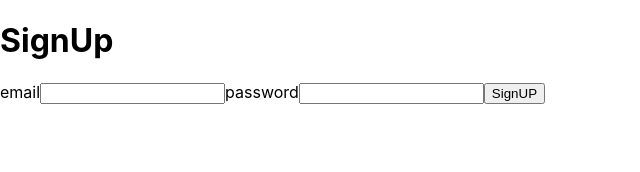
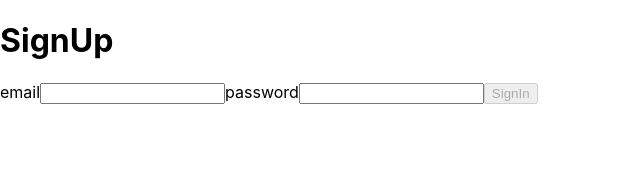
Before and after one commit to LireEruel/wanted-pre-onboarding-frontend, a React (Create React App) app: page /signup in a window 1280 px wide. Shown: the top 172 px of the page, without its empty margins (0-640 px from the left). Built offline with nearby package versions, Linux system fonts and the light colour scheme.

Commit message:
Assignment 1, 2 충족

```diff
--- a/src/pages/SignIn/SignIn.jsx
+++ b/src/pages/SignIn/SignIn.jsx
@@ -1,10 +1,11 @@
 import { requestSignIn } from "api/api";
-import { useState } from "react";
+import { useState, useEffect } from "react";
 import swal from "sweetalert";
 
 function SignIn() {
   const [email, setEmail] = useState("");
   const [password, setPassword] = useState("");
+  const [disabled, setDisabled] = useState(true);
   const trySignIn = async () => {
     const signupResult = await requestSignIn(email, password);
     if (signupResult.succses) {
@@ -17,16 +18,38 @@ function SignIn() {
       text: signupResult.message,
     });
   };
+
+  useEffect(() => {
+    if (email.search("@") > -1 && password.length > 7) {
+      setDisabled(false);
+    } else {
+      setDisabled(true);
+    }
+  }, [email, password]);
   return (
     <div>
       <h1>SignIn</h1>
-      <label>email</label>
-      <input type="email" name="email" value={email} onChange={(e) => setEmail(e.target.value)}></input>
-      <label>password</label>
-      <input type="password" name="password" value={password} onChange={(e) => setPassword(e.target.value)}></input>
-      <button type="submit" onClick={trySignIn}>
-        SignIn
-      </button>
+      <form>
+        <label>email</label>
+        <input
+          type="email"
+          data-testid="email-input"
+          name="email"
+          value={email}
+          onChange={(e) => setEmail(e.target.value)}
+        />
+        <label>password</label>
+        <input
+          type="password"
+          data-testid="password-input"
+          name="password"
+          value={password}
+          onChange={(e) => setPassword(e.target.value)}
+        />
+        <button data-testid="signin-button" type="submit" disabled={disabled} onClick={trySignIn}>
+          SignIn
+        </button>
+      </form>
     </div>
   );
 }
--- a/src/pages/SignUp/SignUp.jsx
+++ b/src/pages/SignUp/SignUp.jsx
@@ -1,10 +1,11 @@
 import { requestSignUp } from "api/api";
-import { useState } from "react";
+import { useState, useEffect } from "react";
 import swal from "sweetalert";
 
 function SignUp() {
   const [email, setEmail] = useState("");
   const [password, setPassword] = useState("");
+  const [disabled, setDisabled] = useState(true);
   const trySignUp = async () => {
     const signupResult = await requestSignUp(email, password);
     swal({
@@ -13,16 +14,38 @@ function SignUp() {
       text: signupResult.message,
     });
   };
+  useEffect(() => {
+    console.log(email.search("@"));
+    if (email.search("@") > -1 && password.length > 7) {
+      setDisabled(false);
+    } else {
+      setDisabled(true);
+    }
+  }, [email, password]);
   return (
     <div>
       <h1>SignUp</h1>
-      <label>email</label>
-      <input type="email" name="email" value={email} onChange={(e) => setEmail(e.target.value)}></input>
-      <label>password</label>
-      <input type="password" name="password" value={password} onChange={(e) => setPassword(e.target.value)}></input>
-      <button type="submit" onClick={trySignUp}>
-        SignUP
-      </button>
+      <form>
+        <label>email</label>
+        <input
+          type="email"
+          data-testid="email-input"
+          name="email"
+          value={email}
+          onChange={(e) => setEmail(e.target.value)}
+        />
+        <label>password</label>
+        <input
+          type="password"
+          data-testid="password-input"
+          name="password"
+          value={password}
+          onChange={(e) => setPassword(e.target.value)}
+        />
+        <button data-testid="signup-button" type="submit" disabled={disabled} onClick={trySignUp}>
+          SignIn
+        </button>
+      </form>
     </div>
   );
 }
```
